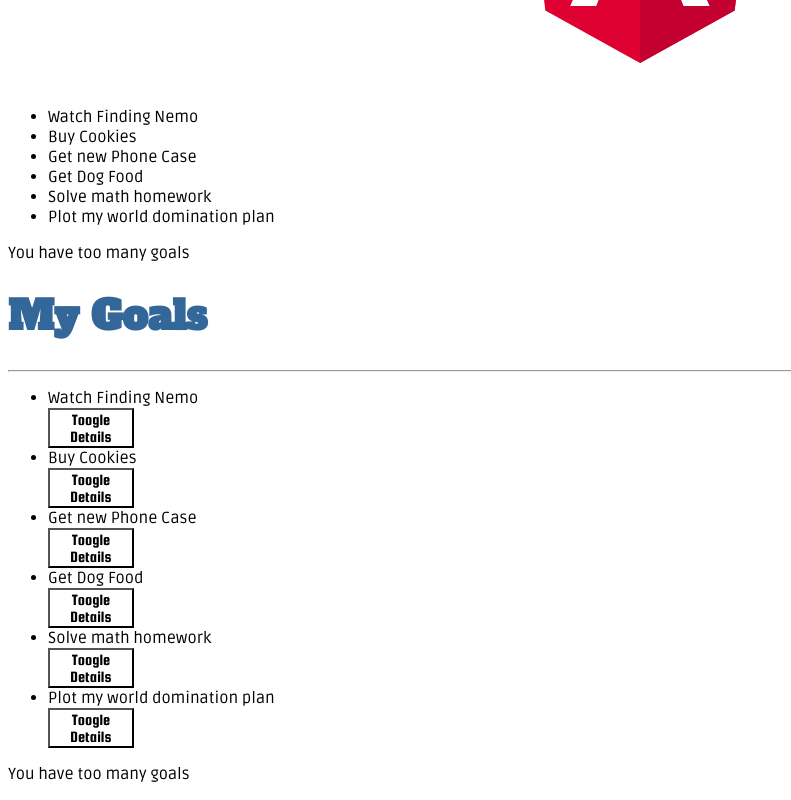
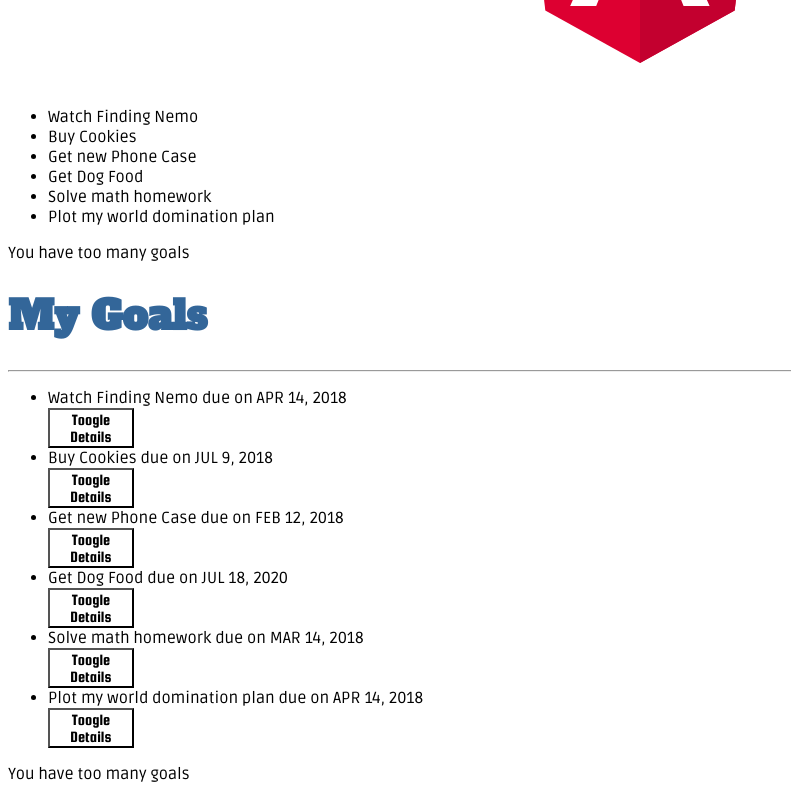
Before and after one commit to zecollokaris/Goals-Tracker-Angular, an Angular app: page / in a window 1280 px wide. Shown: the part 331-1131 px from the top of the page, without its empty margins (0-791 px from the left). Built offline with nearby package versions, Linux system fonts and the light colour scheme.

Commit message:
added date pipe

```diff
--- a/src/app/app.component.ts
+++ b/src/app/app.component.ts
@@ -17,11 +17,11 @@
   //We export the class so that we can import it anywhere we need it in the application.
 export class AppComponent {
     goals = [
-        new Goal(1,'Watch Finding Nemo','In the house'),
-      new Goal(2, 'Buy Cookies', 'Cause im hungry'),
-      new Goal(3, 'Get new Phone Case', 'to keep my phone safe'),
-      new Goal(4, 'Get Dog Food', 'Cause it must be hungry'),
-      new Goal(5, 'Solve math homework', 'oohhh noooo!'),
-      new Goal(6, 'Plot my world domination plan', 'hhuuuh?'),
+      new Goal(1, 'Watch Finding Nemo', 'In the house', new Date(2018, 3, 14)),
+      new Goal(2, 'Buy Cookies', 'Cause im hungry', new Date(2018, 3, 14)),
+      new Goal(3, 'Get new Phone Case', 'to keep my phone safe', new Date(2018, 3, 14)),
+      new Goal(4, 'Get Dog Food', 'Cause it must be hungry', new Date(2018, 3, 14)),
+      new Goal(5, 'Solve math homework', 'oohhh noooo!', new Date(2018, 3, 14)),
+      new Goal(6, 'Plot my world domination plan', 'hhuuuh?', new Date(2018, 3, 14)),
     ]
 }
--- a/src/app/goal.ts
+++ b/src/app/goal.ts
@@ -2,7 +2,7 @@
 export class Goal {
     public showDescription:boolean;
     //The publickeyword is an Access modifier it determines where the properties of a class are visible. This allows the id and number to be visible anywhere outside the class.
-    constructor(public id: number, public name: string, public description: string) {
+    constructor(public id: number, public name: string, public description:string,public completeDate:Date) {
         this.showDescription=false
     }
 }
--- a/src/app/goal/goal.component.html
+++ b/src/app/goal/goal.component.html
@@ -3,7 +3,7 @@
 
 <ul>
   <div *ngFor='let goal of goals;let i = index'>
-    <li id="{{i}}" appStrikethrough>{{goal.name}}</li>
+    <li id="{{i}}" appStrikethrough>{{goal.name}} due on {{goal.completeDate|date|uppercase}}</li>
     <button class="tooglebtn" (click)='toogleDetails(i)'>Toogle Details</button>
 
     <app-goal-details *ngIf="goal.showDescription" [goal]='goal' (isComplete)= 'completeGoal($event,i)'></app-goal-details>
--- a/src/app/goal/goal.component.ts
+++ b/src/app/goal/goal.component.ts
@@ -9,12 +9,12 @@
 export class GoalComponent implements OnInit {
 
     goals = [
-      new Goal(1, 'Watch Finding Nemo','Find an online version and watch merlin find his son'),
-      new Goal(2, 'Buy Cookies','I have to buy cookies for the parrot'),
-      new Goal(3, 'Get new Phone Case','Diana has her birthday comming up soon'),
-      new Goal(4, 'Get Dog Food','Pupper likes expensive sancks'),
-      new Goal(5, 'Solve math homework','Damn Math'),
-      new Goal(6, 'Plot my world domination plan','Cause I am an evil oerlord'),
+      new Goal(1, 'Watch Finding Nemo','Find an online version and watch merlin find his son',new Date(2018,3,14)),
+        new Goal(2, 'Buy Cookies', 'I have to buy cookies for the parrot', new Date(2018, 6, 9)),
+        new Goal(3, 'Get new Phone Case', 'Diana has her birthday comming up soon', new Date(2018, 1, 12)),
+        new Goal(4, 'Get Dog Food', 'Pupper likes expensive sancks', new Date(2018, 30, 18)),
+        new Goal(5, 'Solve math homework', 'Damn Math', new Date(2018, 2, 14)),
+        new Goal(6, 'Plot my world domination plan', 'Cause I am an evil oerlord', new Date(2018, 3, 14)),
     ]
 
     toogleDetails(index){
```
